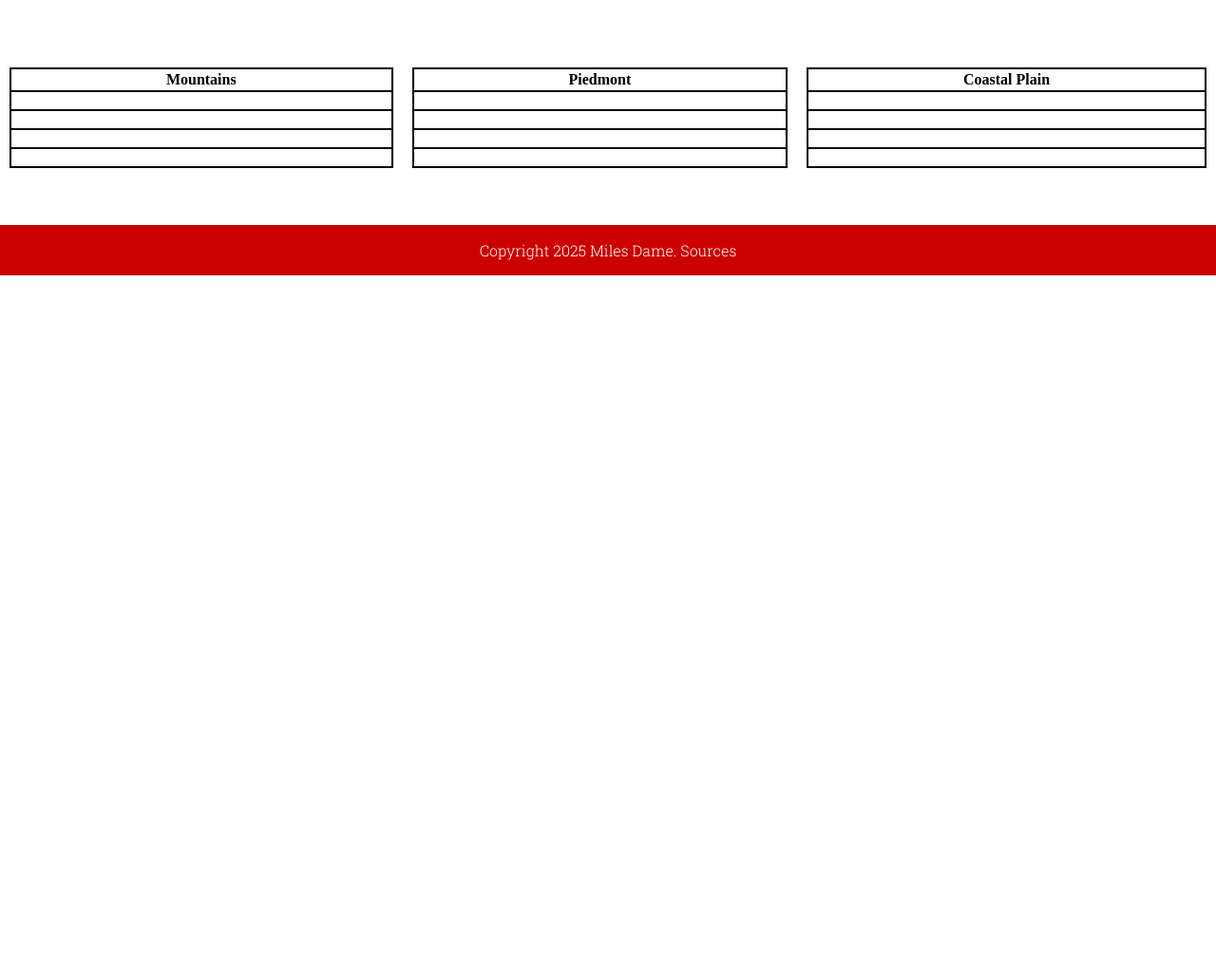
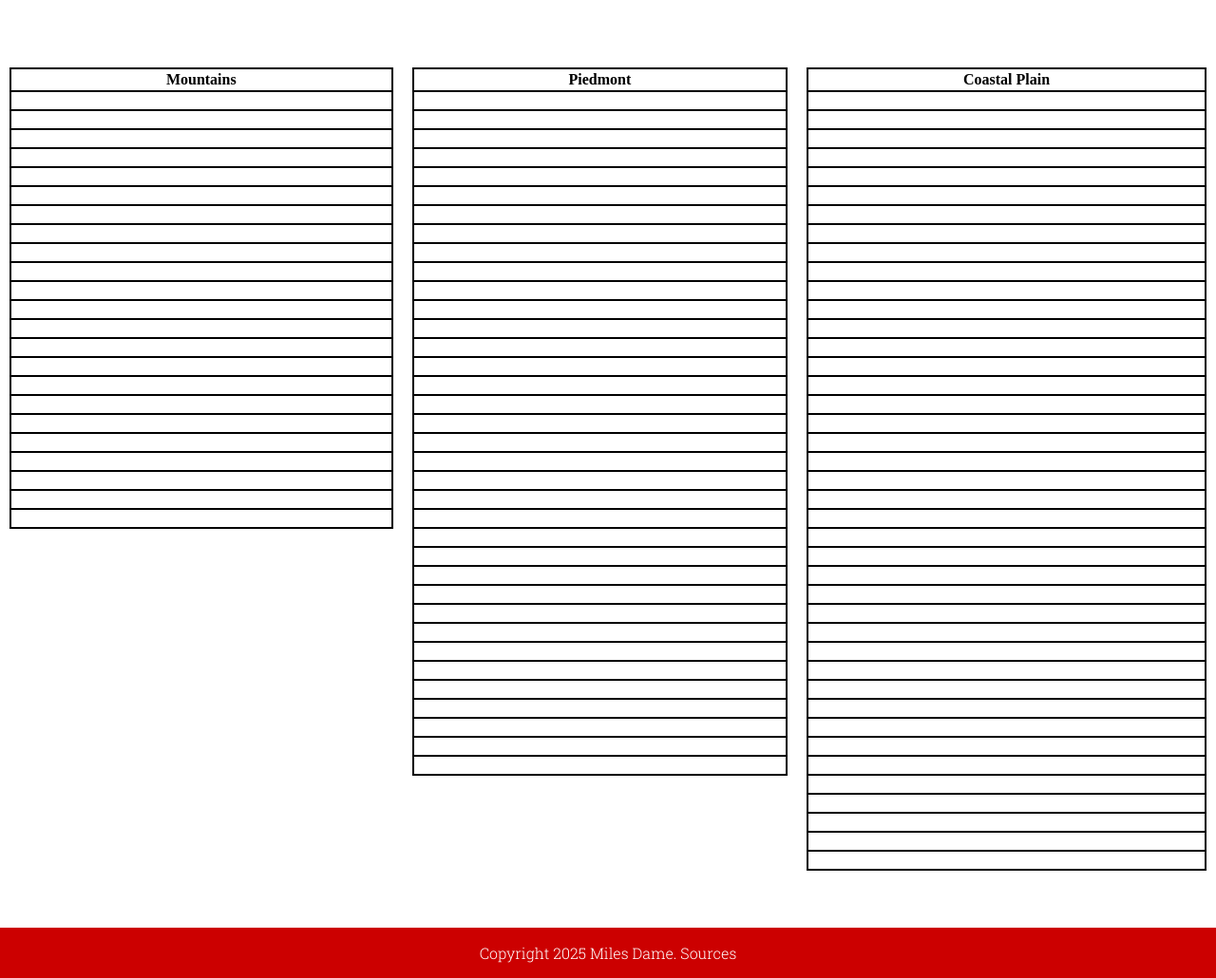
Before and after one commit to milesdame/north-carolina-counties, a website: page www/index.html in a window 1280 px wide. Shown: the part 693-1723 px from the top of the page at 95% size. Before the commit the page ends 983 px from the top, so only its background shows below. Drawn offline with Linux system fonts and the light colour scheme.

Commit message:
Add table rows and data elements for all counties

```diff
--- a/www/index.html
+++ b/www/index.html
@@ -237,16 +237,73 @@
         <th>Mountains</th>
       </tr>
       <tr>
-        <td> </td>
+        <td id="alleghany"> </td>
     </tr>
     <tr>
-        <td> </td>
+        <td id="ashe"> </td>
     </tr>
     <tr>
-        <td> </td>
+        <td id="avery"> </td>
     </tr>
     <tr>
-        <td> </td>
+        <td id="buncombe"> </td>
+    </tr>
+    <tr>
+        <td id="burke"> </td>
+    </tr>
+    <tr>
+        <td id="caldwell"> </td>
+    </tr>
+    <tr>
+        <td id="cherokee"> </td>
+    </tr>
+    <tr>
+        <td id="clay"> </td>
+    </tr>
+    <tr>
+        <td id="graham"> </td>
+    </tr>
+    <tr>
+        <td id="haywood"> </td>
+    </tr>
+    <tr>
+        <td id="henderson"> </td>
+    </tr>
+    <tr>
+        <td id="jackson"> </td>
+    </tr>
+    <tr>
+        <td id="macon"> </td>
+    </tr>
+    <tr>
+        <td id="madison"> </td>
+    </tr>
+    <tr>
+        <td id="mcdowell"> </td>
+    </tr>
+    <tr>
+        <td id="mitchell"> </td>
+    </tr>
+    <tr>
+        <td id="polk"> </td>
+    </tr>
+    <tr>
+        <td id="rutherford"> </td>
+    </tr>
+    <tr>
+        <td id="swain"> </td>
+    </tr>
+    <tr>
+        <td id="transylvania"> </td>
+    </tr>
+    <tr>
+        <td id="watauga"> </td>
+    </tr>
+    <tr>
+        <td id="wilkes"> </td>
+    </tr>
+    <tr>
+        <td id="yancey"> </td>
     </tr>
     </table>
     <table id="piedmont-table">
@@ -254,16 +311,112 @@
         <th>Piedmont</th>
       </tr>
       <tr>
-        <td> </td>
+        <td id="alamance"> </td>
     </tr>
     <tr>
-        <td> </td>
+        <td id="alexander"> </td>
     </tr>
     <tr>
-        <td> </td>
+        <td id="anson"> </td>
     </tr>
     <tr>
-        <td> </td>
+        <td id="cabarrus"> </td>
+    </tr>
+    <tr>
+        <td id="caswell"> </td>
+    </tr>
+    <tr>
+        <td id="chatham"> </td>
+    </tr>
+    <tr>
+        <td id="catawba"> </td>
+    </tr>
+    <tr>
+        <td id="cleveland"> </td>
+    </tr>
+    <tr>
+        <td id="davidson"> </td>
+    </tr>
+    <tr>
+        <td id="davie"> </td>
+    </tr>
+    <tr>
+        <td id="durham"> </td>
+    </tr>
+    <tr>
+        <td id="forsyth"> </td>
+    </tr>
+    <tr>
+        <td id="franklin"> </td>
+    </tr>
+    <tr>
+        <td id="gaston"> </td>
+    </tr>
+    <tr>
+        <td id="granville"> </td>
+    </tr>
+    <tr>
+        <td id="guilford"> </td>
+    </tr>
+    <tr>
+        <td id="iredell"> </td>
+    </tr>
+    <tr>
+        <td id="lee"> </td>
+    </tr>
+    <tr>
+        <td id="lincoln"> </td>
+    </tr>
+    <tr>
+        <td id="mecklenburg"> </td>
+    </tr>
+    <tr>
+        <td id="montgomery"> </td>
+    </tr>
+    <tr>
+        <td id="moore"> </td>
+    </tr>
+    <tr>
+        <td id="orange"> </td>
+    </tr>
+    <tr>
+        <td id="person"> </td>
+    </tr>
+    <tr>
+        <td id="randolph"> </td>
+    </tr>
+    <tr>
+        <td id="richmond"> </td>
+    </tr>
+    <tr>
+        <td id="rockingham"> </td>
+    </tr>
+    <tr>
+        <td id="rowan"> </td>
+    </tr>
+    <tr>
+        <td id="stanly"> </td>
+    </tr>
+    <tr>
+        <td id="stokes"> </td>
+    </tr>
+    <tr>
+        <td id="surry"> </td>
+    </tr>
+    <tr>
+        <td id="union"> </td>
+    </tr>
+    <tr>
+        <td id="vance"> </td>
+    </tr>
+    <tr>
+        <td id="wake"> </td>
+    </tr>
+    <tr>
+        <td id="warren"> </td>
+    </tr>
+    <tr>
+        <td id="yadkin"> </td>
     </tr>
     </table>
     <table id="coastal-table">
@@ -271,16 +424,127 @@
       <th>Coastal Plain</th>
     </tr>
       <tr>
-      <td> </td>
+        <td id="beaufort"> </td>
       </tr>
       <tr>
-      <td> </td>
+        <td id="bertie"> </td>
       </tr>
       <tr>
-      <td> </td>
+        <td id="bladen"> </td>
       </tr>
       <tr>
-      <td> </td>
+          <td id="brunswick"> </td>
+      </tr>
+      <tr>
+          <td id="camden"> </td>
+      </tr>
+      <tr>
+          <td id="carteret"> </td>
+      </tr>
+      <tr>
+          <td id="chowan"> </td>
+      </tr>
+      <tr>
+          <td id="columbus"> </td>
+      </tr>
+      <tr>
+          <td id="craven"> </td>
+      </tr>
+      <tr>
+          <td id="cumberland"> </td>
+      </tr>
+      <tr>
+          <td id="currituck"> </td>
+      </tr>
+      <tr>
+          <td id="dare"> </td>
+      </tr>
+      <tr>
+          <td id="duplin"> </td>
+      </tr>
+      <tr>
+          <td id="edgecombe"> </td>
+      </tr>
+      <tr>
+          <td id="gates"> </td>
+      </tr>
+      <tr>
+          <td id="greene"> </td>
+      </tr>
+      <tr>
+          <td id="halifax"> </td>
+      </tr>
+      <tr>
+          <td id="harnett"> </td>
+      </tr>
+      <tr>
+          <td id="hertford"> </td>
+      </tr>
+      <tr>
+          <td id="hoke"> </td>
+      </tr>
+      <tr>
+          <td id="hyde"> </td>
+      </tr>
+      <tr>
+          <td id="johnston"> </td>
+      </tr>
+      <tr>
+          <td id="jones"> </td>
+      </tr>
+      <tr>
+          <td id="lenoir"> </td>
+      </tr>
+      <tr>
+          <td id="martin"> </td>
+      </tr>
+      <tr>
+          <td id="nash"> </td>
+      </tr>
+      <tr>
+          <td id="new_hanover"> </td>
+      </tr>
+      <tr>
+          <td id="northampton"> </td>
+      </tr>
+      <tr>
+          <td id="onslow"> </td>
+      </tr>
+      <tr>
+          <td id="pamlico"> </td>
+      </tr>
+      <tr>
+          <td id="pasquotank"> </td>
+      </tr>
+      <tr>
+          <td id="pender"> </td>
+      </tr>
+      <tr>
+          <td id="perquimans"> </td>
+      </tr>
+      <tr>
+          <td id="pitt"> </td>
+      </tr>
+      <tr>
+          <td id="robeson"> </td>
+      </tr>
+      <tr>
+          <td id="sampson"> </td>
+      </tr>
+      <tr>
+          <td id="scotland"> </td>
+      </tr>
+      <tr>
+          <td id="tyrrell"> </td>
+      </tr>
+      <tr>
+          <td id="washington"> </td>
+      </tr>
+      <tr>
+          <td id="wayne"> </td>
+      </tr>
+      <tr>
+          <td id="wilson"> </td>
       </tr>
     </table>
   </div>
--- a/www/static/css/style.css
+++ b/www/static/css/style.css
@@ -196,6 +196,7 @@ table {
 table, th, td {
     border: 2px solid black;
     border-collapse: collapse;
+    height: fit-content;
 }
 
 tr, th {
```
Lines whose indentation alone changed are shown as unchanged.
